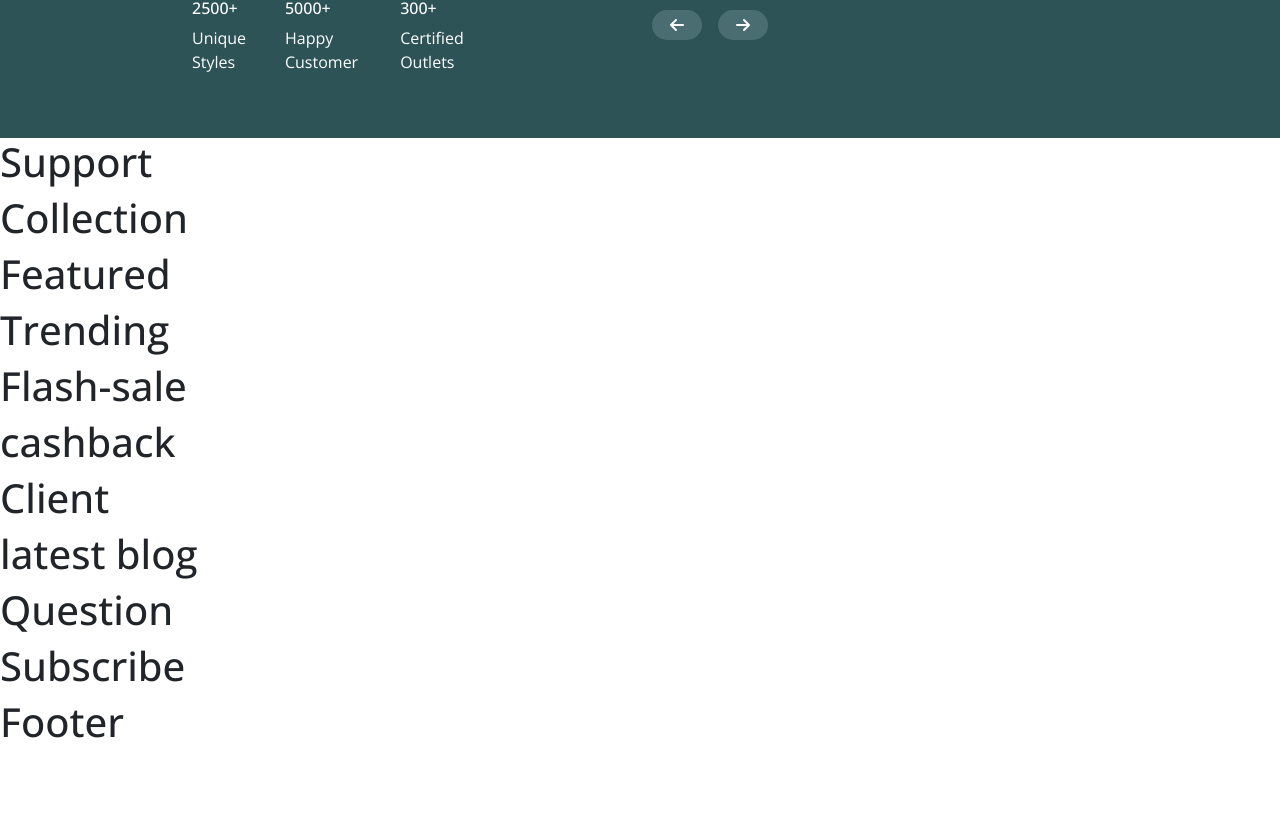
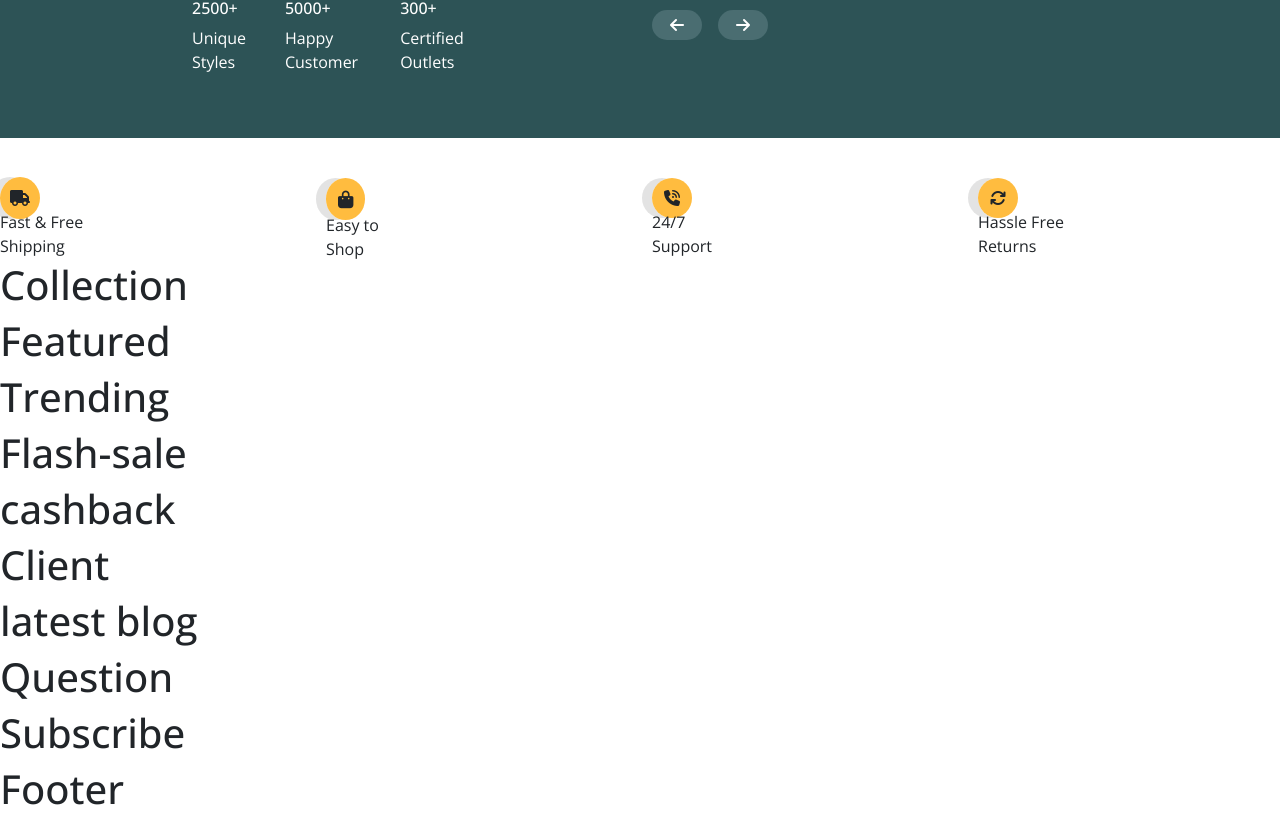
Before and after one commit to Pritam-kumar-03/E-COMMERCE-WEBSITE, a React (Vite) app in the folder frontend/: page / in a window 1280 px wide. Shown: the part 1313-2134 px from the top of the page. Before the commit the page ends 2067 px from the top, so only its background shows below. Built offline with nearby package versions, Linux system fonts and the light colour scheme.

Commit message:
support half complete

```diff
--- a/frontend/src/landing_page/Home/Hero.css
+++ b/frontend/src/landing_page/Home/Hero.css
@@ -82,6 +82,17 @@
   background-position: center;
   display: flex;
   align-items: end;
+  animation: 2s ease-in 0s 1 alternate bedroom;
+}
+@keyframes bedroom {
+  from {
+
+    transform: translatex(-110vw);
+  }
+  to {
+
+    transform: translateY(0);
+  }
 }
 
 .hero-img-bedroom:hover {
@@ -102,6 +113,17 @@
   background-position: center;
   display: flex;
   align-items: end;
+  animation: 2s ease-in 0s 1 alternate living;
+}
+@keyframes living {
+  from {
+
+    transform: translateY(-110vh);
+  }
+  to {
+
+    transform: translateY(0);
+  }
 }
 .hero-img-living:hover {
   transform: scale(1.1);
--- /dev/null
+++ b/frontend/src/landing_page/Home/Support.css
@@ -0,0 +1,26 @@
+.support-icon1{
+    border-radius: 50%;
+    background-color: rgb(255 188 63);
+    padding: 10px 10px 10px 10px;
+
+    box-shadow: -10px 0px 0px #b8b8b866;
+
+}
+
+.support-icon2{
+    border-radius: 50%;
+    background-color: rgb(255 188 63);
+    padding: 9px 12px 9px 12px;
+    font-size: 1.1rem;
+    box-shadow: -10px 0px 0px #b8b8b866;
+
+}
+
+.support-icon3{
+    border-radius: 50%;
+    background-color: rgb(255 188 63);
+    padding: 9px 12px 9px 12px;
+    font-size: 1rem;
+    box-shadow: -10px 0px 0px #b8b8b866;
+
+}
--- a/frontend/src/landing_page/Home/Support.jsx
+++ b/frontend/src/landing_page/Home/Support.jsx
@@ -1,7 +1,47 @@
+import "./Support.css";
+
 function Support() {
-    return (
-        <h1>Support</h1>
-     );
+  return (
+    <div className="conatiner mt-5">
+      <div className="row">
+        <div className="col-3">
+          <span className="support-icon1">
+            <i class="fa-solid fa-truck"></i>
+          </span><br></br>
+          <span>
+            Fast & Free <br /> Shipping
+          </span>
+        </div>
+        <div className="col-3">
+          <span className="support-icon2">
+            <i class="fa-solid fa-bag-shopping"></i>
+          </span><br></br>
+          <span>
+            Easy to <br />
+            Shop
+          </span>
+        </div>
+        <div className="col-3">
+          <span className="support-icon3">
+            <i class="fa-solid fa-phone-volume"></i>
+          </span><br></br>
+          <span>
+            24/7 <br />
+            Support
+          </span>
+        </div>
+        <div className="col-3">
+          <span className="support-icon3">
+            <i class="fa-solid fa-arrows-rotate"></i>
+          </span><br></br>
+          <span>
+            Hassle Free <br />
+            Returns
+          </span>
+        </div>
+      </div>
+    </div>
+  );
 }
 
 export default Support;
```
